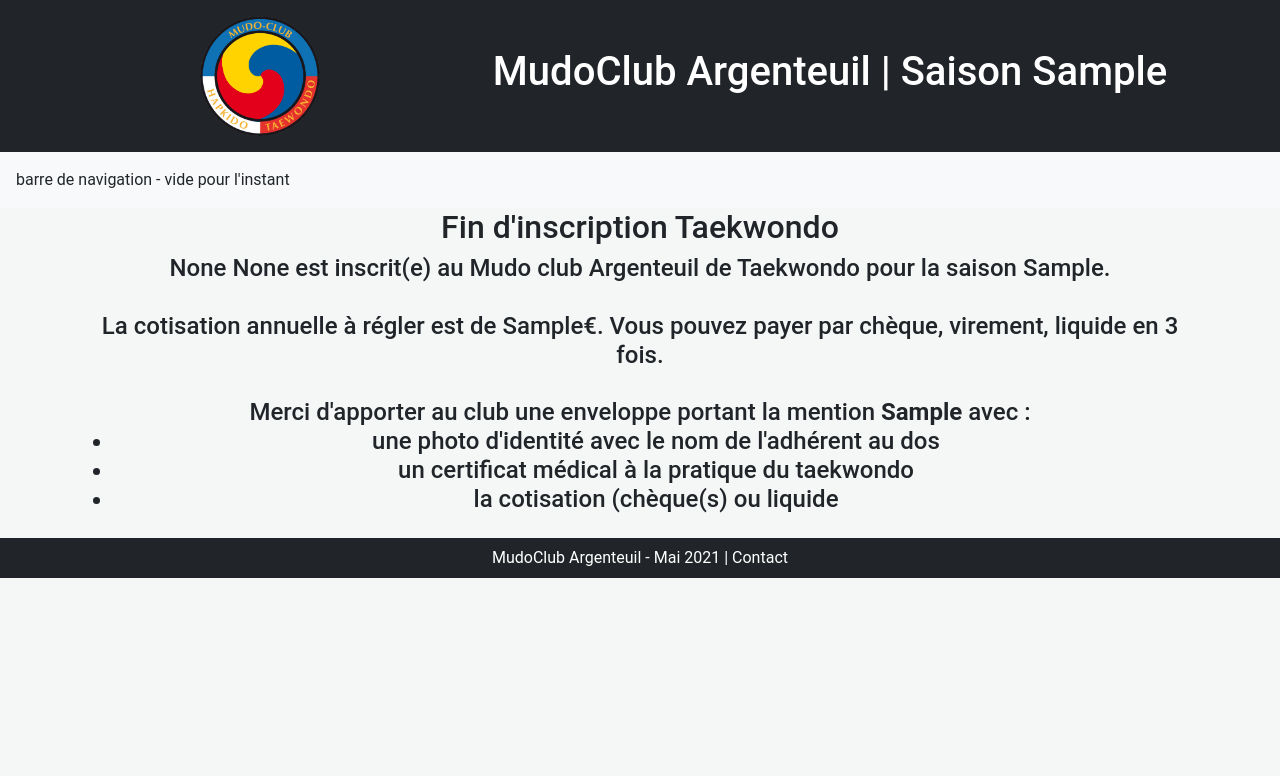
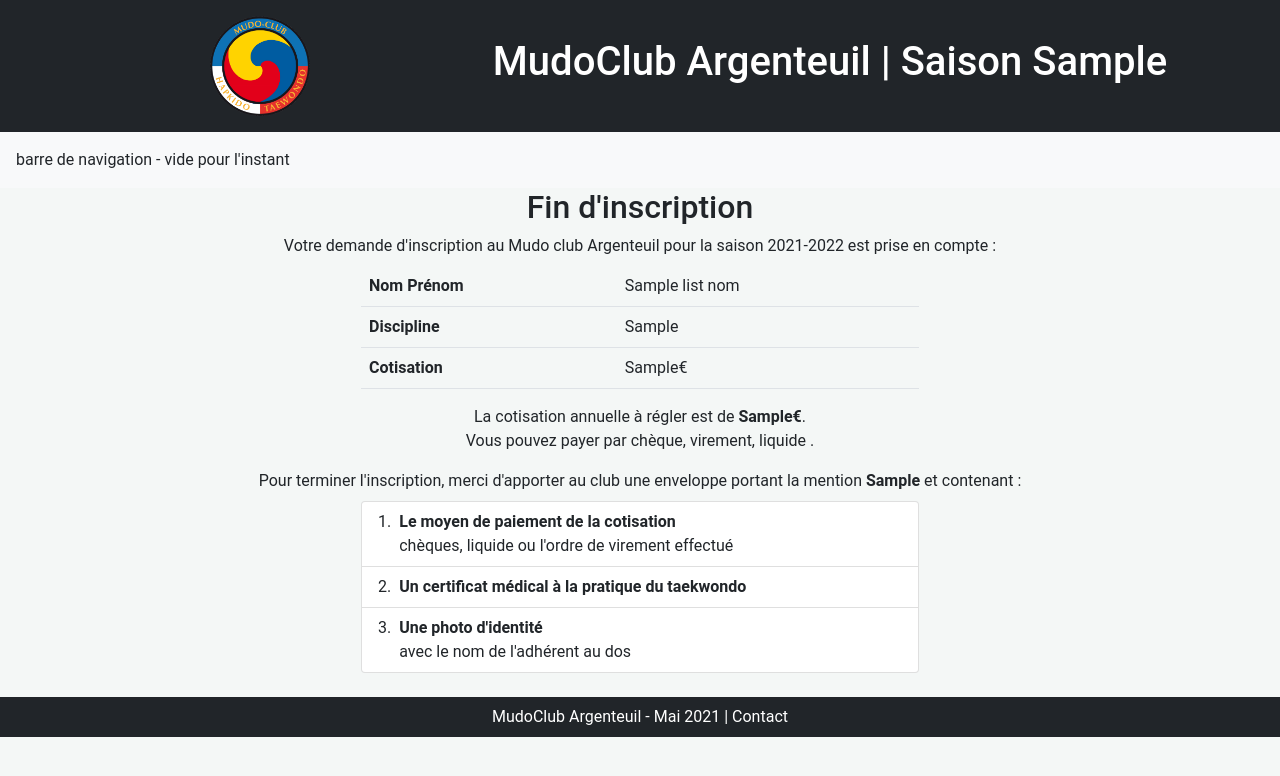
Before and after one commit to ValFer95/TKDinscription, a Django app: template inscription/templates/inscription/fin_inscription.html in a window 1280 px wide. Shown: the top 776 px of the page. Run offline with Django 3.2, Linux system fonts and the light colour scheme; tables that the repository leaves empty hold one stand-in row (values such as "Sample post"); the template is opened without the code that fills it: values that come from a table or form of the project are taken from there, most other values are stand-ins (such as "Sample title", 1, 10 or a date in 2020); some libraries are stand-ins or nearby versions.

Commit message:
fin récap inscription famille

```diff
--- a/TKDadhesion/urls.py
+++ b/TKDadhesion/urls.py
@@ -21,5 +21,6 @@ from inscription import views as inscript_views
 urlpatterns = [
     path('admin/', admin.site.urls),
     path('simulCotis/', cotis_views.simul_cotisation, name='calcul_simul'),
-    path('inscription/', inscript_views.inscription, name="inscription")
+    path('inscription/', inscript_views.inscription, name="inscription"),
+    path('test_fin/', inscript_views.fin_inscription, name="fin_inscription")
 ]
--- a/inscription/templates/inscription/fin_inscription.html
+++ b/inscription/templates/inscription/fin_inscription.html
@@ -8,23 +8,80 @@
 
         <!-- TITRE DE LA PAGE -->
         <div class="h2 text-center">
-            Fin d'inscription Taekwondo
+            Fin d'inscription
         </div>
 
     <div class="container">
 
-        <div class="h4 text-center">
-          {{ formAdh.nom_adh.value }} {{ formAdh.prenom_adh.value }} est inscrit(e) au Mudo club Argenteuil de Taekwondo pour la saison {{ saison_actuelle }}.
-          <br><br>
-          La cotisation annuelle à régler est de {{ cotis_adh }}€. Vous pouvez payer par chèque, virement, liquide en 3 fois.
-          <br><br>
-          Merci d'apporter au club une enveloppe portant la mention <strong>{{ code_famille }}</strong> avec :
-          <ul>
-            <li>une photo d'identité avec le nom de l'adhérent au dos</li>
-            <li>un certificat médical à la pratique du taekwondo</li>
-            <li>la cotisation (chèque(s) ou liquide</li>
-          </ul>
+        <div class="text-center mb-2">
+            Votre demande d'inscription au Mudo club Argenteuil pour la saison 2021-2022 est prise en compte :
         </div>
+
+        <table class="table w-50 mx-auto">
+          {% if list_nom|length > 1 %}
+          <thead>
+            <tr>
+              <th scope="col"></th>
+                {% for i in list_nom %}
+                    <th scope="col">Membre {{ forloop.counter }}</th>
+                {% endfor %}
+            </tr>
+          </thead>
+          {% endif %}
+          <tbody>
+            <tr>
+              <th scope="row">Nom Prénom</th>
+                {% for i in list_nom %}
+                    <td>{{ i }}</td>
+                {% endfor %}
+            </tr>
+            <tr>
+              <th scope="row">Discipline</th>
+                {% for i in list_discipline %}
+                    <td>{{ i }}</td>
+                {% endfor %}
+            </tr>
+            <tr>
+              <th scope="row">Cotisation</th>
+                {% for i in list_cotisation %}
+                    <td>{{ i }}€</td>
+                {% endfor %}
+            </tr>
+          </tbody>
+        </table>
+
+
+            <div class=" text-center mb-3">
+              La cotisation annuelle à régler est de <b>{{ cotis_adh }}€</b>.
+                {% if list_nom|length > 1 %} Vous avez bénéficié d'une réduction famille. {% endif %}
+                <br>Vous pouvez payer par chèque, virement, liquide {% if list_nom|length > 1 %}en 3 fois{% endif %}.
+            </div>
+            <div class=" text-center mb-2">
+                Pour terminer l'inscription, merci d'apporter au club une enveloppe portant la mention <strong>{{ code_famille }}</strong> et contenant :
+            </div>
+            <div class=" text-center">
+                <ol class="list-group list-group-numbered w-50 mx-auto">
+                  <li class="list-group-item d-flex justify-content-between align-items-start">
+                    <div class="ms-2 me-auto text-start">
+                      <div class="fw-bold">Le moyen de paiement de la cotisation</div>
+                      chèques, liquide ou l'ordre de virement effectué
+                    </div>
+                  </li>
+                  <li class="list-group-item d-flex justify-content-between align-items-start">
+                    <div class="ms-2 me-auto text-start">
+                      <div class="fw-bold">Un certificat médical à la pratique du taekwondo</div>
+                      {% if list_nom|length > 1 %} pour chaque membre de la famille {% endif %}
+                    </div>
+                  </li>
+                  <li class="list-group-item d-flex justify-content-between align-items-start">
+                    <div class="ms-2 me-auto text-start">
+                      <div class="fw-bold">Une photo d'identité {% if list_nom|length > 1 %} pour chaque membre de la famille {% endif %}</div>
+                      avec le nom de l'adhérent au dos
+                    </div>
+                  </li>
+                </ol>
+            </div>
+
 
     </div>
 
--- a/inscription/templates/inscription/inscription.html
+++ b/inscription/templates/inscription/inscription.html
@@ -132,6 +132,9 @@
         <input id="id_code_famille" name="code_famille" type="hidden" value="{{ code_famille }}">
         <input id="id_cotis_adh" name="cotis_adh" type="hidden" value="{{ cotis_adh }}">
         <input id="id_nb_personnes" name="nb_personnes" type="hidden" value="{{ nb_personnes }}">
+        <input id="id_list_nom" name="list_nom" type="hidden" value="{{ list_nom }}">
+        <input id="id_list_discipline" name="list_discipline" type="hidden" value="{{ list_discipline }}">
+        <input id="id_list_cotisation" name="list_cotisation" type="hidden" value="{{ list_cotisation }}">
 
         <!-- PARTIE INFORMATIONS CONTACT  -->
         <div class="lead my-1">Informations personne contact</div>
--- a/templates/base.html
+++ b/templates/base.html
@@ -11,7 +11,7 @@
         <header class="bg-dark text-white p-3">
             <div class="container">
                 <div class="row text-center">
-                    <div class="col-sm-4"><img alt="logo MudoCLub Argenteuil" src="{% static 'img/LogoMudoClub-test.png' %}" height="120" width="120"/></div>
+                    <div class="col-sm-4"><img alt="logo MudoCLub Argenteuil" src="{% static 'img/LogoMudoClub-test.png' %}" height="100" width="100"/></div>
                     <div class="col-sm-8 my-auto"><h1>MudoClub Argenteuil | Saison {{ saison_actuelle }}</h1></div>
                 </div>
             </div>
@@ -27,7 +27,7 @@
             {% block content %}  {% endblock %}
         </section>
 
-        <footer class="bg-dark text-start text-white mt-4 p-2 text-center">
+        <footer class="bg-dark text-start text-white mt-4 p-2 text-center"> <!-- fixed-bottom-->
             MudoClub Argenteuil - Mai 2021 | <a href="#" class="text-white text-decoration-none">Contact</a>
         </footer>
 
```
Also changed, not shown: inscription/fonctions.py (+6 -2 lines), inscription/views.py (+49 -5 lines).
